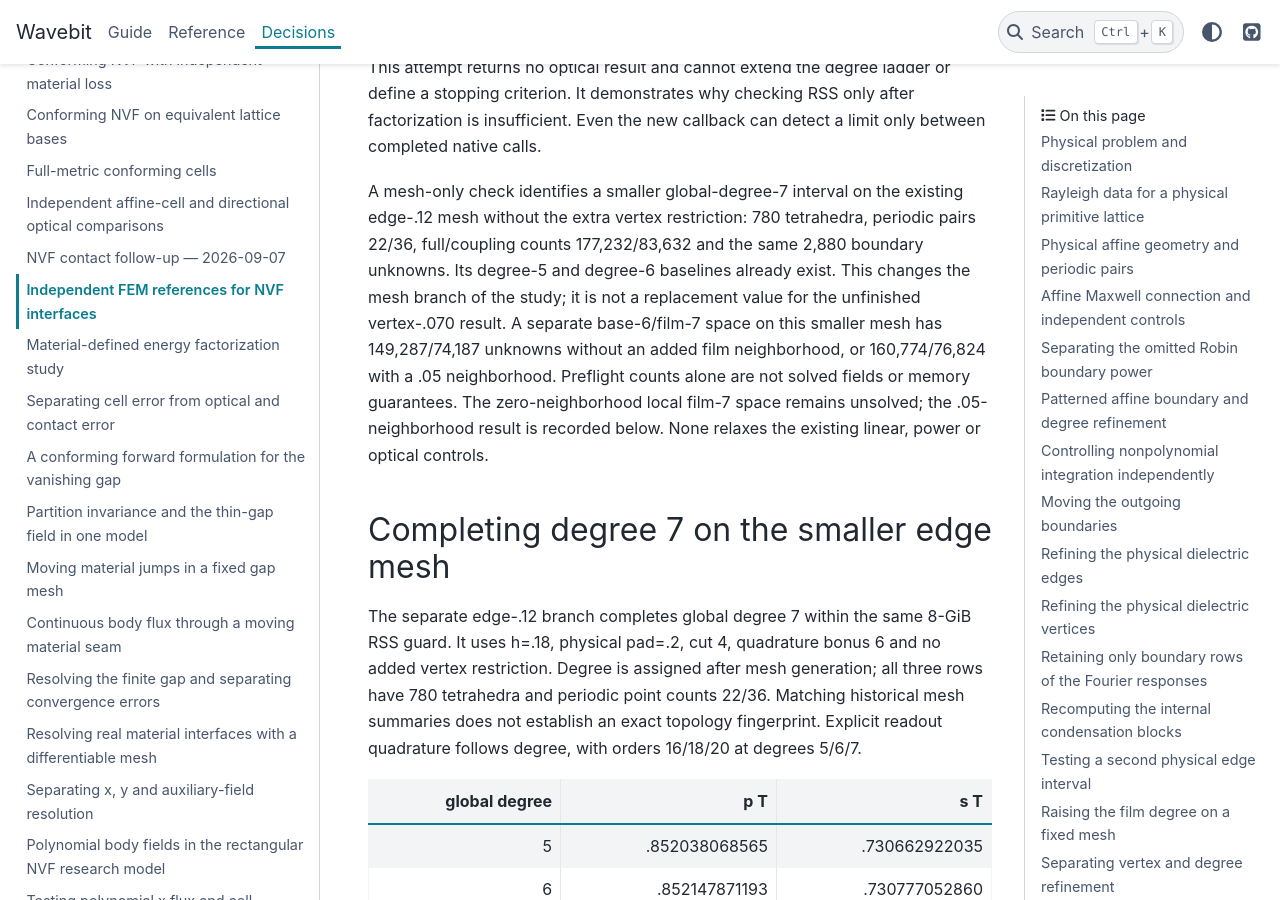
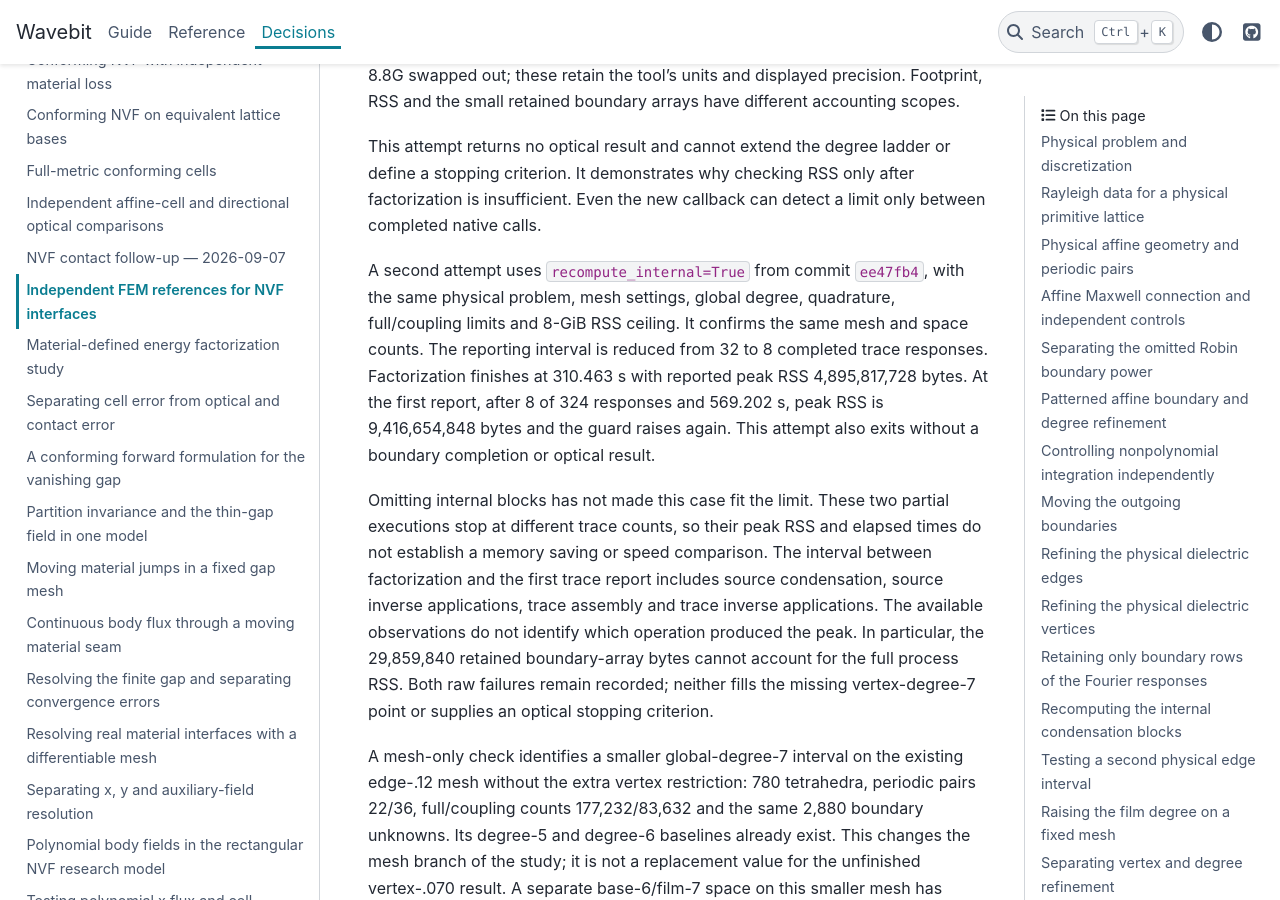
Before and after one commit to fieldalgo/wavebit, a Sphinx documentation site: the page built from docs/nvf-independent-fem.md, in a window 1280 px wide and 900 px high, scrolled down 25350 px. Built offline with Sphinx 7.4.7 and the PyData theme 0.15.4, drawn with Linux system fonts in a browser that asks for light colours; some of the changed text lies outside the part shown.

Commit message:
docs(nvf): record recomputed vertex FEM resource limit
Co-authored-by: Codex <noreply@openai.com>

```diff
--- a/docs/nvf-independent-fem.md
+++ b/docs/nvf-independent-fem.md
@@ -681,6 +681,10 @@ with its existing `5e-4` criterion. A mixed base-2/film-3 control checks
 the same equivalence with variable entity degrees. These controls test
 the alternative elimination path, not optical discretization accuracy.
 All seven focused controls pass in 28.733 s with the original thresholds.
+The [vertex-degree-7 retry](#resource-limited-global-degree-7) nevertheless
+exceeds the same 8-GiB process RSS guard. The small equivalence controls
+therefore establish the arithmetic option, not a solution to that resource
+limit.
 
 ## Testing a second physical edge interval
 
@@ -953,6 +957,26 @@ This attempt returns no optical result and cannot extend the degree
 ladder or define a stopping criterion. It demonstrates why checking RSS
 only after factorization is insufficient. Even the new callback can
 detect a limit only between completed native calls.
+
+A second attempt uses `recompute_internal=True` from commit `ee47fb4`,
+with the same physical problem, mesh settings, global degree, quadrature,
+full/coupling limits and 8-GiB RSS ceiling. It confirms the same mesh and
+space counts. The reporting interval is reduced from 32 to 8 completed
+trace responses. Factorization finishes at 310.463 s with reported peak
+RSS 4,895,817,728 bytes. At the first report, after 8 of 324 responses
+and 569.202 s, peak RSS is 9,416,654,848 bytes and the guard raises again.
+This attempt also exits without a boundary completion or optical result.
+
+Omitting internal blocks has not made this case fit the limit. These
+two partial executions stop at different trace counts, so their peak RSS
+and elapsed times do not establish a memory saving or speed comparison.
+The interval between factorization and the first trace report includes
+source condensation, source inverse applications, trace assembly and
+trace inverse applications. The available observations do not identify
+which operation produced the peak. In particular, the 29,859,840 retained
+boundary-array bytes cannot account for the full process RSS. Both raw
+failures remain recorded; neither fills the missing vertex-degree-7
+point or supplies an optical stopping criterion.
 
 A mesh-only check identifies a smaller global-degree-7 interval on the
 existing edge-.12 mesh without the extra vertex restriction: 780
```
Also changed, not shown: docs/normal-field-known-limits.md (+4 -1 lines).
